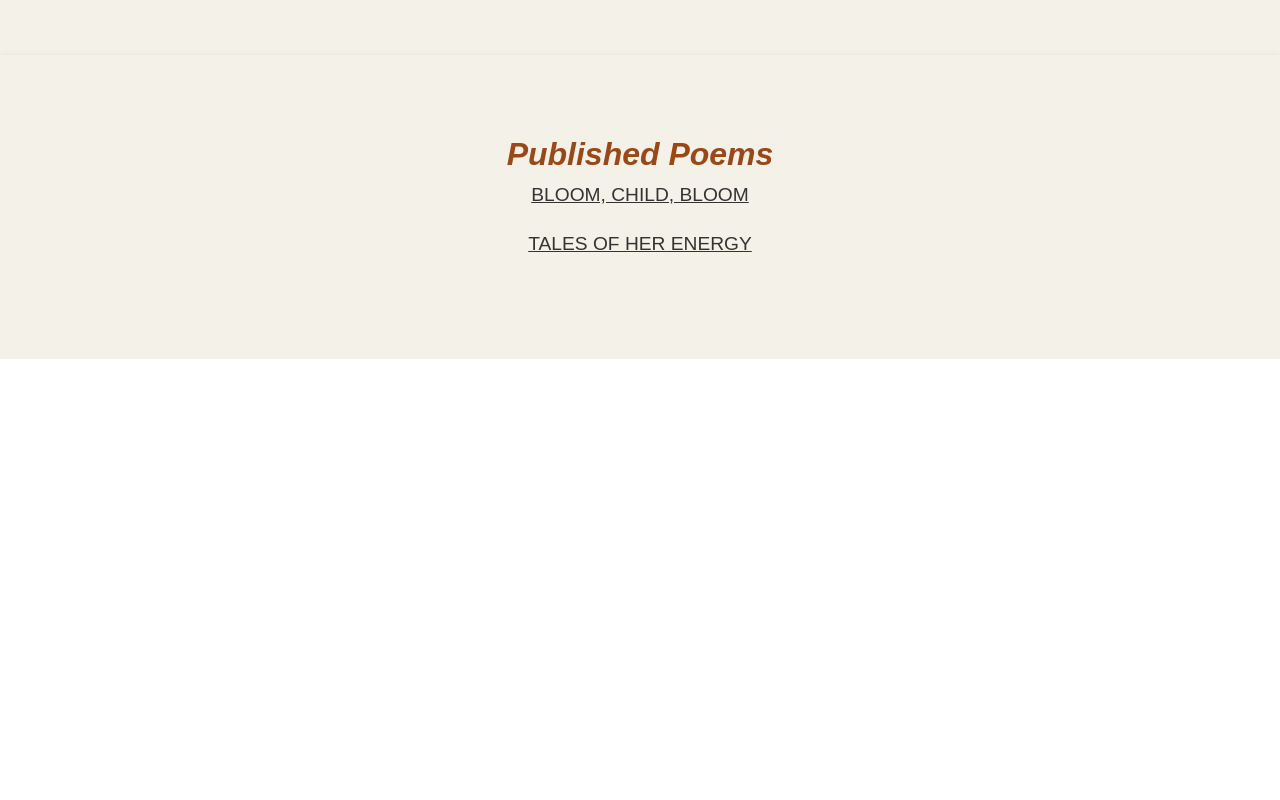
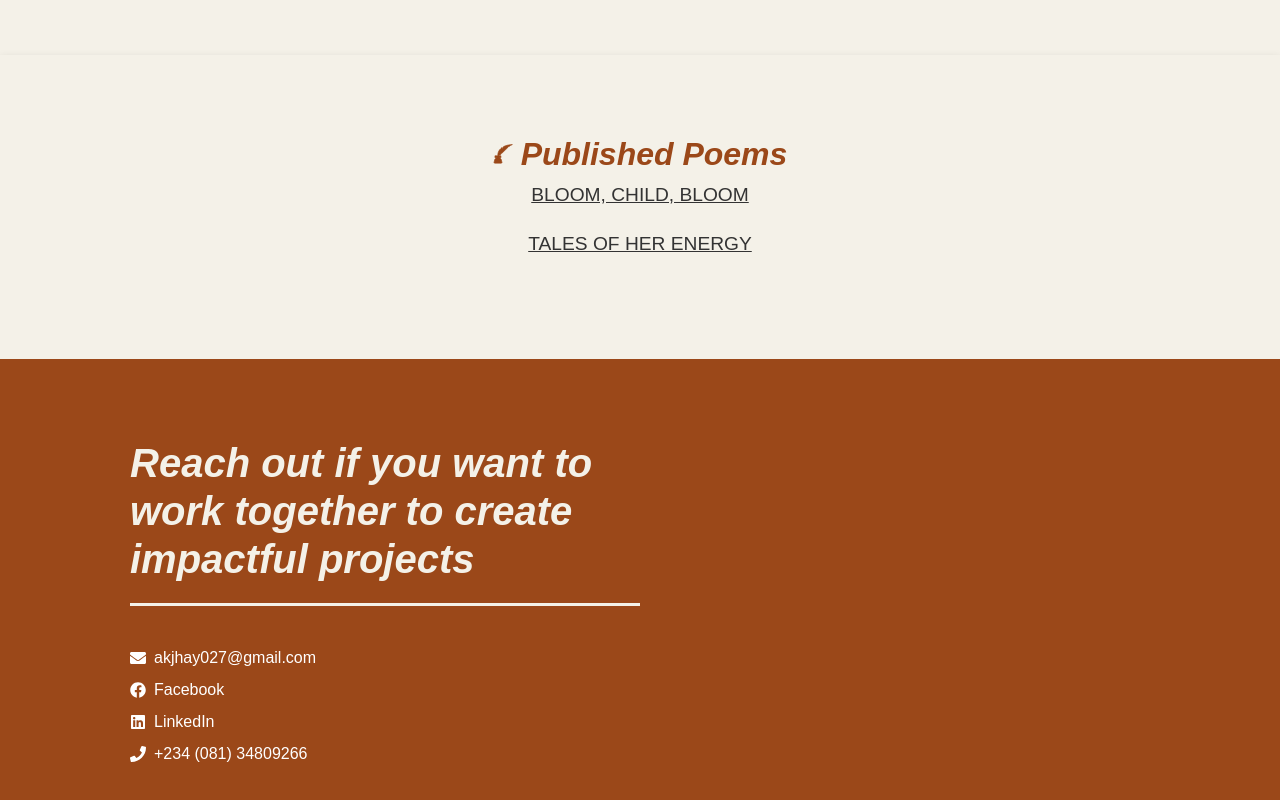
Before and after one commit to Ruthiejayjay/joy-portfolio, a Next.js app: page / in a window 1280 px wide. Shown: the part 3789-4589 px from the top of the page. Before the commit the page ends 4148 px from the top, so only its background shows below. Built offline with nearby package versions, Linux system fonts and the light colour scheme; a web font is replaced by a local one.

Commit message:
added footer section

```diff
--- a/package.json
+++ b/package.json
@@ -15,6 +15,7 @@
     "next": "15.3.2",
     "react": "^19.0.0",
     "react-dom": "^19.0.0",
+    "react-icons": "^5.5.0",
     "sass": "^1.89.0"
   },
   "devDependencies": {
--- /dev/null
+++ b/src/components/Footer/Index.tsx
@@ -0,0 +1,41 @@
+import clsx from "clsx";
+import styles from "./styles.module.scss";
+import { FaEnvelope, FaFacebook, FaLinkedin, FaPhone } from "react-icons/fa";
+
+export default function Footer() {
+  return (
+    <div className={styles.footerSection}>
+      <div className={clsx("container", styles.container)}>
+        <h3>
+          Reach out if you want to work together to create impactful projects
+        </h3>
+        <div className={styles.socialContainer}>
+          <a
+            href="akjhay027@gmail.com"
+            target="_blank"
+            rel="noopener noreferrer"
+          >
+            <FaEnvelope /> akjhay027@gmail.com
+          </a>
+          <a
+            href="https://web.facebook.com/joy.akpan.805006/"
+            target="_blank"
+            rel="noopener noreferrer"
+          >
+            <FaFacebook /> Facebook
+          </a>
+          <a
+            href="www.linkedin.com/in/joy-akpan-/"
+            target="_blank"
+            rel="noopener noreferrer"
+          >
+            <FaLinkedin /> LinkedIn
+          </a>
+          <a href="tel:+08134809266">
+            <FaPhone /> +234 (081) 34809266
+          </a>
+        </div>
+      </div>
+    </div>
+  );
+}
--- /dev/null
+++ b/src/components/Footer/styles.module.scss
@@ -0,0 +1,42 @@
+.footerSection {
+  position: relative;
+  background-color: #9b4819;
+  overflow: hidden;
+
+  .container {
+    padding: 80px 60px;
+    text-align: left;
+
+    h3 {
+      margin-bottom: 40px;
+      font-size: 2.5rem;
+      font-weight: 700;
+      font-style: oblique;
+      color: #f4f1e8;
+      width: 50%;
+      padding-bottom: 20px;
+      border-bottom: solid #f4f1e8;
+    }
+
+    .socialContainer {
+      display: flex;
+      flex-direction: column;
+      //   align-items: center;
+      gap: 8px;
+
+      a {
+        color: #fff;
+        text-decoration: none;
+        font-size: 1rem;
+        display: flex;
+        align-items: center;
+        gap: 8px;
+        transition: opacity 0.3s ease;
+
+        &:hover {
+          opacity: 0.8;
+        }
+      }
+    }
+  }
+}
--- a/src/components/Publication/Index.tsx
+++ b/src/components/Publication/Index.tsx
@@ -17,23 +17,17 @@ export default function PublicationsSection() {
     <div className={styles.publicationsSection}>
       <div className={clsx("container", styles.container)}>
         <h4 className={styles.title}>
-          {/* <svg
+          <svg
+            fill="#9b4819"
+            viewBox="0 0 32 32"
+            width="20"
+            height="20"
             xmlns="http://www.w3.org/2000/svg"
-            fill="none"
-            viewBox="0 0 24 24"
-            stroke="currentColor"
-            strokeWidth={1.5}
-            width="24"
-            height="24"
-            style={{ verticalAlign: "middle", marginRight: "8px" }}
+            style={{ marginRight: "0.5rem", verticalAlign: "middle" }}
           >
-            <path
-              strokeLinecap="round"
-              strokeLinejoin="round"
-              d="M15.75 3.75a7.5 7.5 0 01-7.5 7.5l-3 3 3.75.75.75 3.75 3-3a7.5 7.5 0 017.5-7.5z"
-            />
-          </svg> */}
-
+            <title>quill-ink</title>
+            <path d="M31.009 0.878c-5.937 0.218-10.752 1.502-14.433 3.482l-1.838 3.073-0.31-1.752c-0.657 0.462-1.266 0.949-1.827 1.46l-0.917 2.813-0.315-1.572c-2.724 3.049-3.942 6.736-3.635 10.504h-4.602v3.063h2.519l-2.703 2.373-1.389 5.303 0.907 0.99h11.058l0.907-0.99-1.389-5.303-2.558-2.373h2.206v-3.063h-4.055c1.596-0.827 3.146-1.971 4.68-3.293l-1.862 0.097 0.017-0.019 3.343-1.423c2.923-2.722 5.828-5.925 8.936-8.625l-1.529-0.324 3.535-1.317c1.673-1.276 3.413-2.358 5.254-3.105z"></path>
+          </svg>
           Published Poems
         </h4>
 
--- a/src/pages/index.tsx
+++ b/src/pages/index.tsx
@@ -7,6 +7,7 @@ import EducationalBackground from "@/components/EducationBackground/Index";
 import SkillsSection from "@/components/Skills/Index";
 import WorkHistory from "@/components/WorkHistory/Index";
 import PublicationsSection from "@/components/Publication/Index";
+import Footer from "@/components/Footer/Index";
 
 const radleyFont = Radley({
   subsets: ["latin"],
@@ -30,6 +31,7 @@ export default function Home() {
           <SkillsSection />
           <WorkHistory />
           <PublicationsSection />
+          <Footer />
         </main>
       </div>
     </>
```
Also changed, not shown: 1 other file (tests, documents, lock files or other folders).
